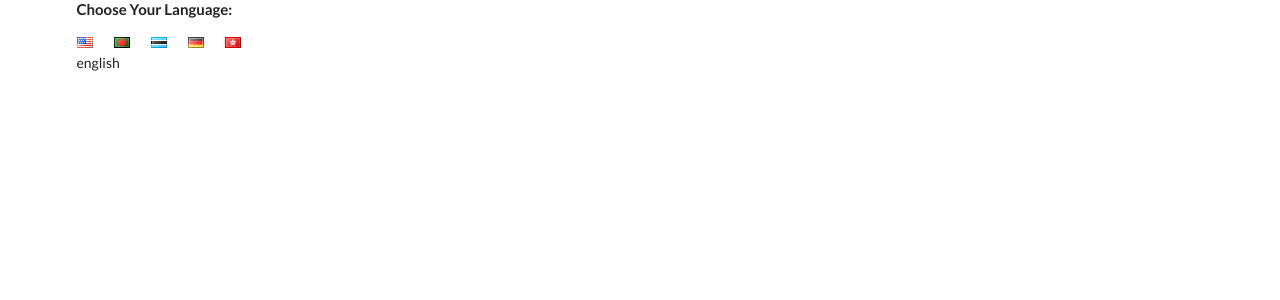
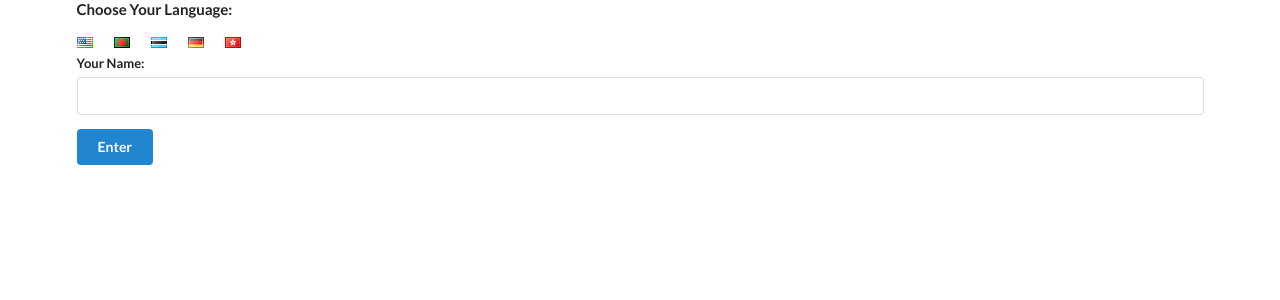
Before and after one commit to amitzed/react-field-translate, a React (Create React App) app: page / in a window 1280 px wide. Shown: the top 300 px of the page. Built offline with nearby package versions, Linux system fonts and the light colour scheme.

Commit message:
Created class-based components for Name and SubmutBtn and hooked it up via Client.js to App file

```diff
--- a/src/components/App.js
+++ b/src/components/App.js
@@ -1,4 +1,6 @@
 import React from 'react';
+
+import Client from './Client';
 
 class App extends React.Component {
   state = { language: 'english'};
@@ -19,7 +21,7 @@ class App extends React.Component {
           <i className="flag hk" onClick={()=> this.onLanguageChange('cantonese')} style={{marginRight: '1.5em'}}  />
         </div>
 
-        {this.state.language}
+        <Client />
       </div>
     )
   }
--- a/src/components/Name.js
+++ b/src/components/Name.js
@@ -0,0 +1,14 @@
+import React from 'react';
+
+class Name extends React.Component {
+  render() {
+    return (
+      <div className="ui field">
+        <label>Your Name:</label>
+        <input />
+      </div>
+    )
+  }
+}
+
+export default Name;
--- a/src/components/SubmitBtn.js
+++ b/src/components/SubmitBtn.js
@@ -0,0 +1,11 @@
+import React from 'react';
+
+class SubmitBtn extends React.Component {
+  render() {
+    return (
+      <button className="ui button primary">Enter</button>
+    )
+  }
+}
+
+export default SubmitBtn;
```
